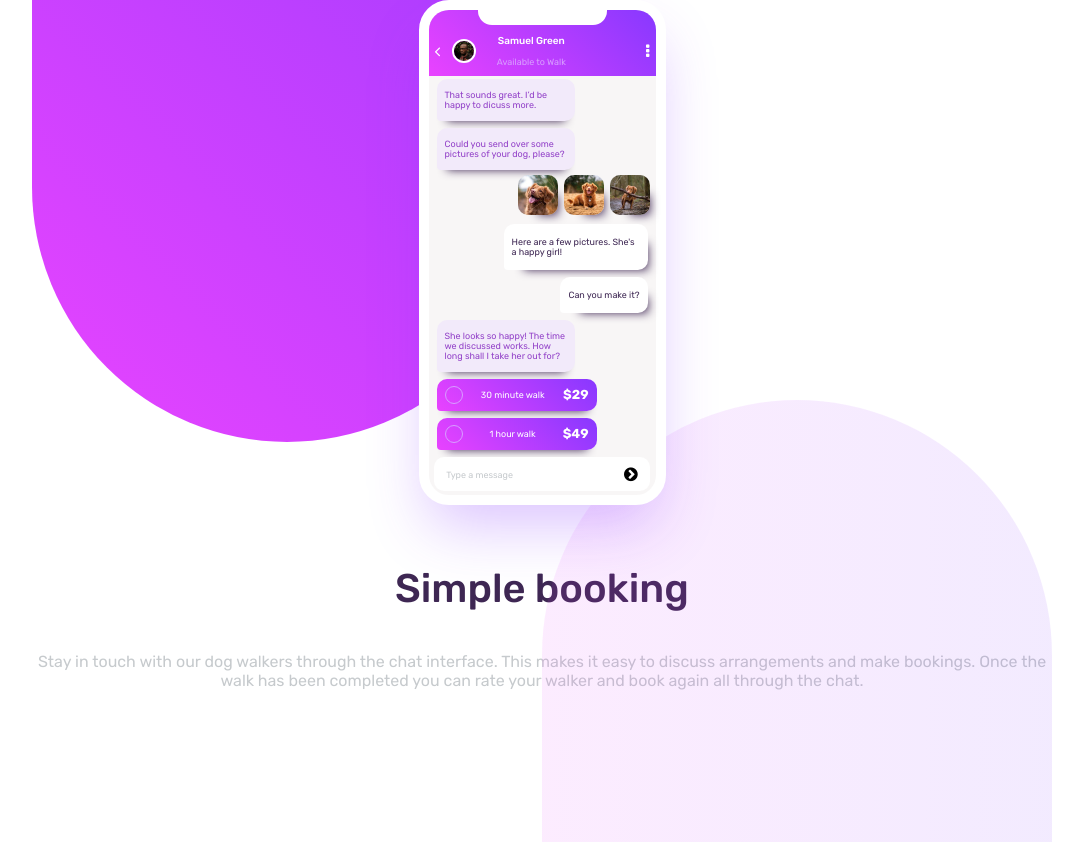
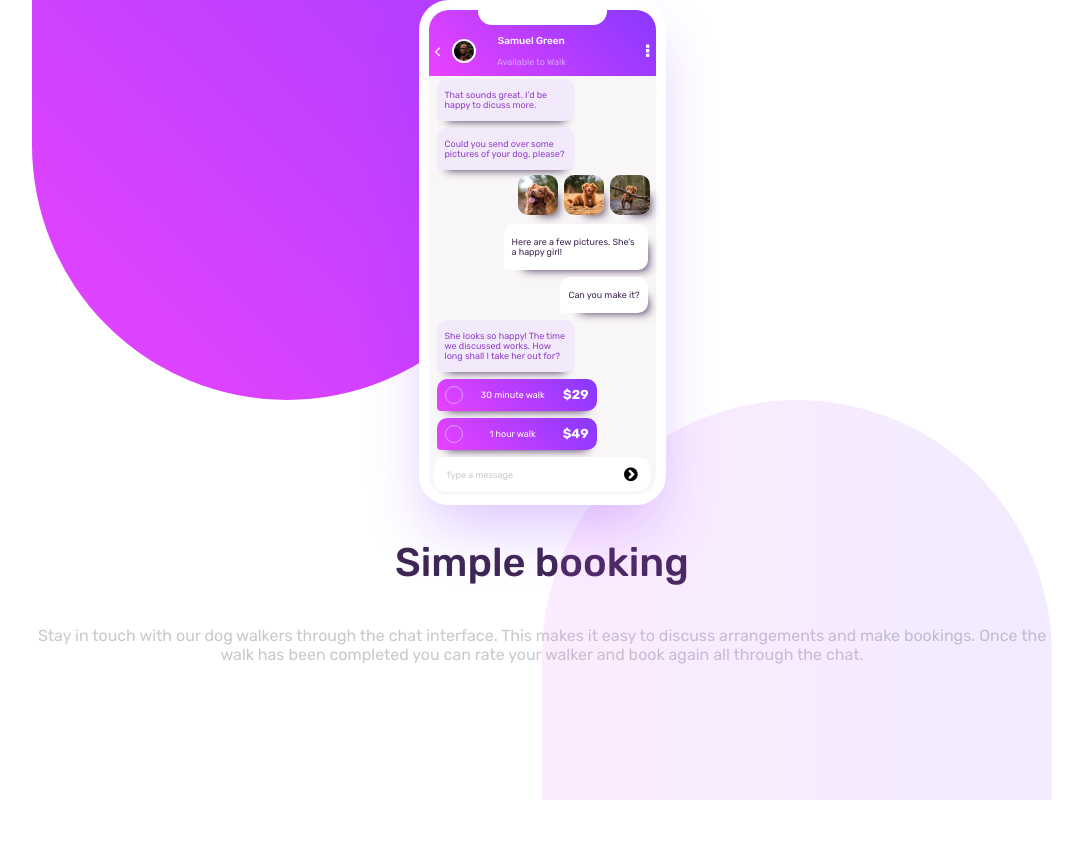
Before and after one commit to ackuser/ng-chat-app-scss, an Angular app: page / in a window 1280 px wide. Shown: the whole page, without its empty margins (98-1181 px from the left). After the commit the page ends 800 px from the top, so only its background shows below. Built offline with nearby package versions, Linux system fonts and the light colour scheme.

Commit message:
App height to vh

```diff
--- a/src/app/app.component.scss
+++ b/src/app/app.component.scss
@@ -1,8 +1,8 @@
 @import '_fonts';
 
 :host {
-    height: 100%;
-    // height: 100vh;
+    height: 100vh;
+    // height: 100%;
     display: grid;
     grid-gap: 4%;
     grid-template-columns: 1fr 1fr;
```
